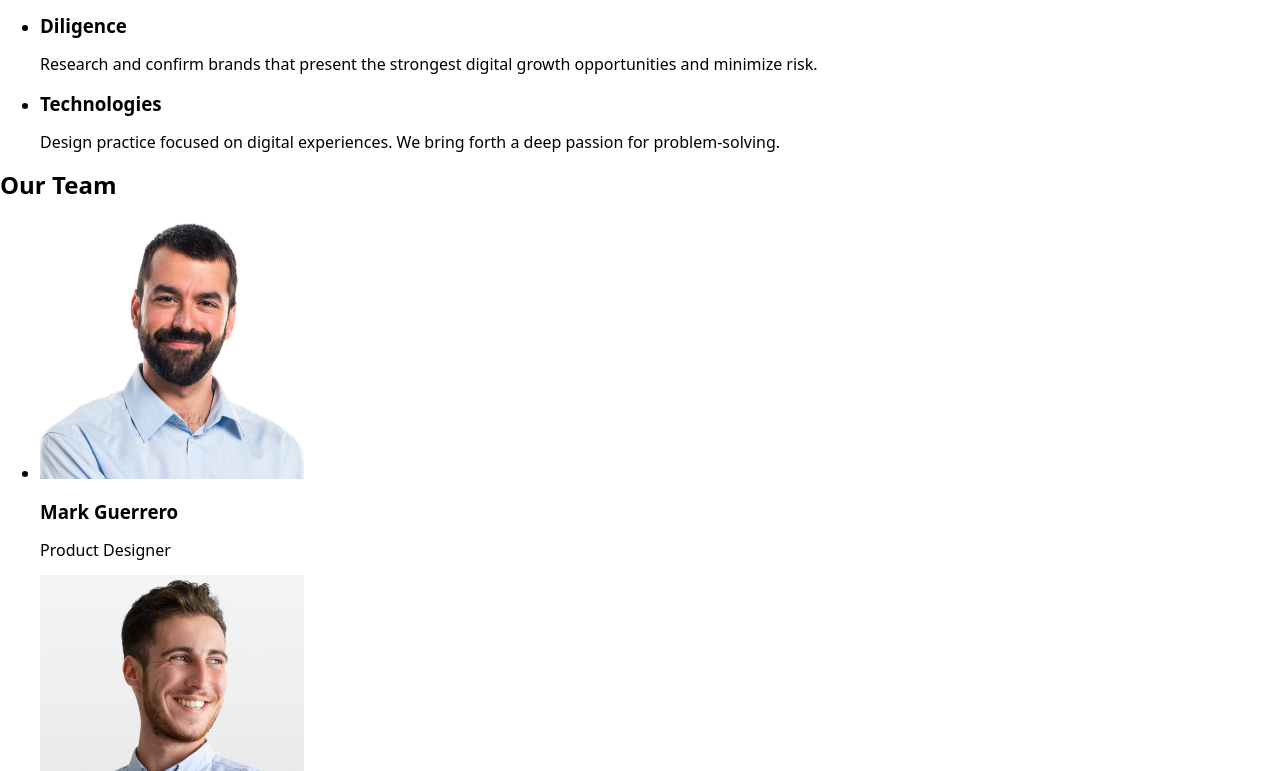
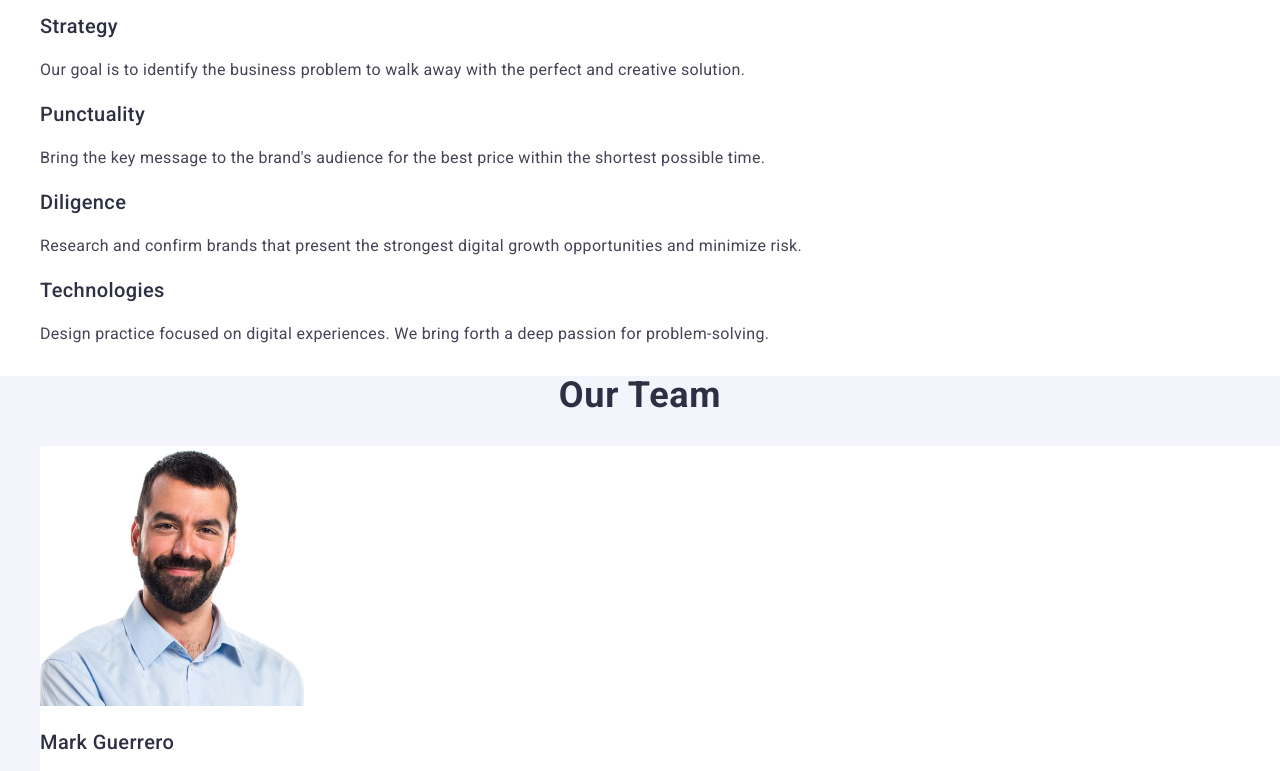
Before and after one commit to k0stiukevych/goit-markup-hw-02, a plain HTML site: page index.html in a window 1280 px wide. Shown: the part 441-1212 px from the top of the page. Drawn offline with nearby package versions, Linux system fonts and the light colour scheme.

Commit message:
Main commit

```diff
--- a/index.html
+++ b/index.html
@@ -8,7 +8,7 @@
       rel="stylesheet"
       href="https://cdn.jsdelivr.net/npm/modern-normalize@2.0.0/modern-normalize.min.css"
     />
-    <link rel="stylesheet" href="./CSS/styles.css" />
+    <link rel="stylesheet" href="./css/styles.css" />
     <link rel="preconnect" href="https://fonts.googleapis.com" />
     <link rel="preconnect" href="https://fonts.gstatic.com" crossorigin />
     <link
```
Also changed, not shown: css/styles.css (renamed from css/d.css).
